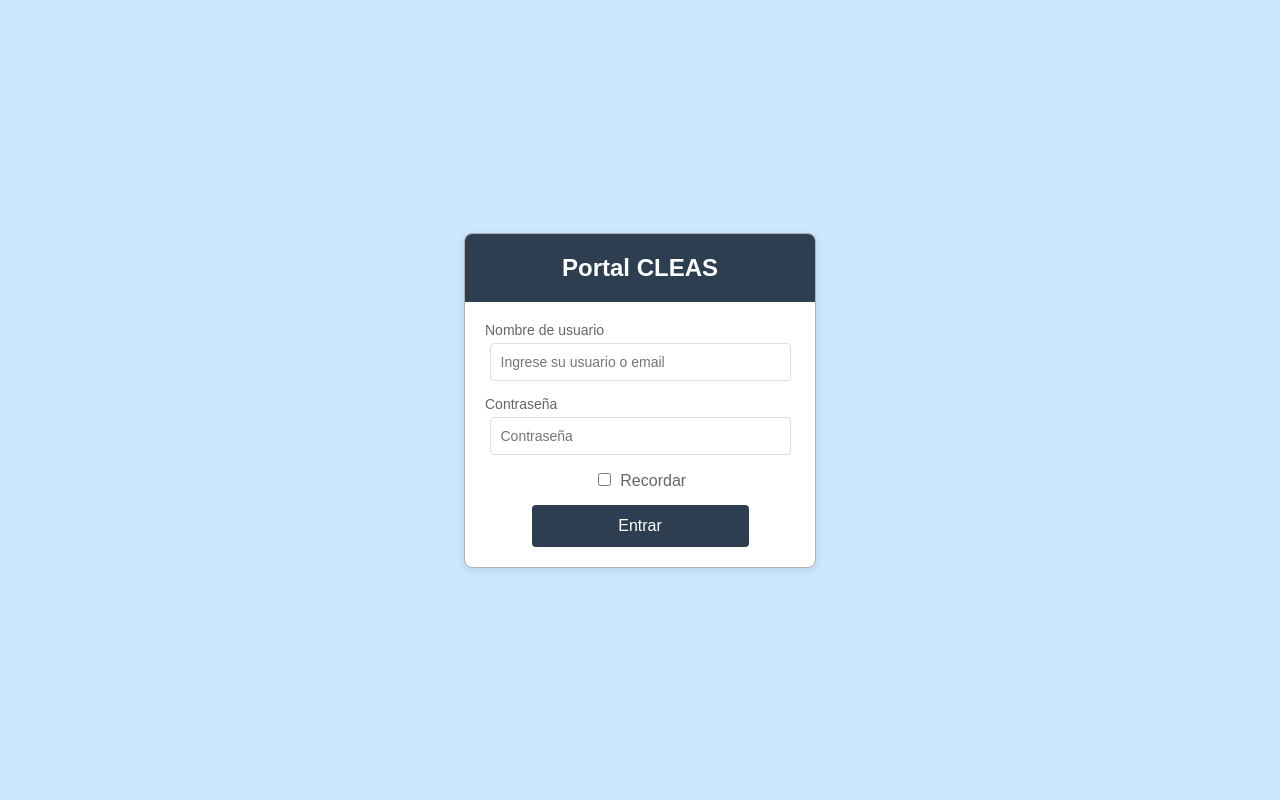
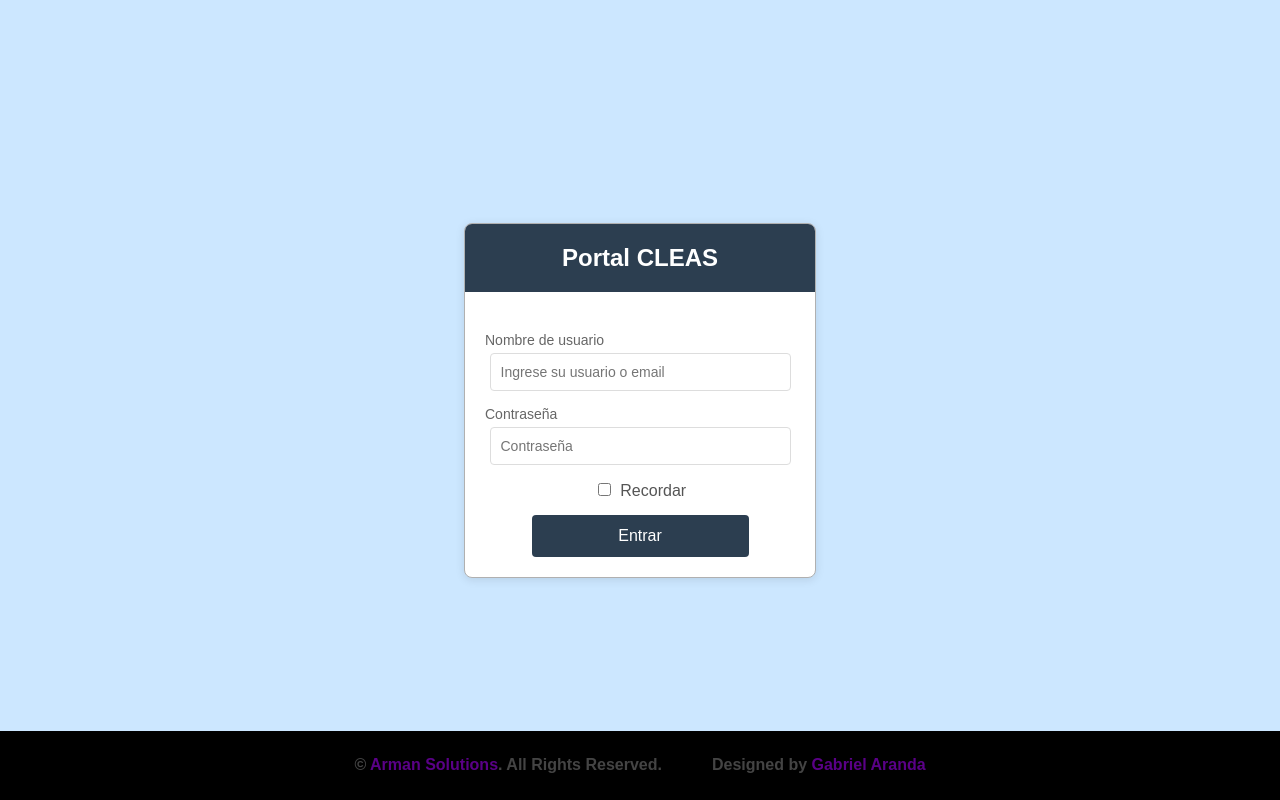
Before and after one commit to gabrielaranda8/ProcesoClean, a Flask app: page /login in a window 1280 px wide. Run offline with Flask 3, Linux system fonts and the light colour scheme.

Commit message:
mejoramos UI

```diff
--- a/docker-compose.yml
+++ b/docker-compose.yml
@@ -6,7 +6,7 @@ services:
       context: .
     container_name: app
     ports:
-      - "5000:5000"
+      - "5050:5050"
     volumes:
       - .:/app
     environment:
--- /dev/null
+++ b/static/css/styles.css
@@ -0,0 +1,161 @@
+body {
+    margin: 0;
+    padding: 0;
+    font-family: Arial, sans-serif;
+    background-color: #cce7ff; /* Fondo celeste */
+    display: flex;
+    justify-content: center;
+    align-items: center;
+    height: 100vh;
+}
+
+/* Estilos para Control de Proceso */
+.container {
+    text-align: center;
+    background-color: #ffffff;
+    padding: 20px 30px;
+    border-radius: 15px;
+    box-shadow: 0px 4px 6px rgba(0, 0, 0, 0.1);
+}
+
+h1 {
+    color: #333;
+}
+
+form {
+    margin-top: 20px;
+}
+
+label {
+    font-size: 16px;
+    color: #555;
+}
+
+input[type="number"] {
+    padding: 10px;
+    font-size: 14px;
+    border: 1px solid #ccc;
+    border-radius: 10px;
+    margin: 10px 0;
+    width: 50%;
+}
+
+button {
+    padding: 10px 20px;
+    font-size: 16px;
+    color: #fff;
+    background-color: #007bff;
+    border: none;
+    border-radius: 20px;
+    cursor: pointer;
+    transition: background-color 0.3s ease;
+}
+
+button:hover {
+    background-color: #5a5a5a; /* Cambiar a gris al pasar el mouse */
+}
+
+p {
+    font-size: 16px;
+    color: #444;
+    margin-top: 15px;
+}
+
+/* Estilos para Login */
+.login-container {
+    background-color: #ffffff;
+    width: 350px;
+    border-radius: 8px;
+    box-shadow: 0 2px 10px rgba(0, 0, 0, 0.1);
+    border: 1px solid #b0b0b0;
+    overflow: hidden;
+}
+
+.header {
+    background-color: #2c3e50;
+    color: white;
+    padding: 20px;
+    text-align: center;
+    font-size: 24px;
+    font-weight: bold;
+}
+
+.form-container {
+    padding: 20px;
+}
+
+.form-group {
+    margin-bottom: 15px;
+    text-align: center;
+}
+
+.form-group label {
+    display: block;
+    margin-bottom: 5px;
+    color: #666;
+    font-size: 14px;
+    text-align: left;
+}
+
+.form-group input[type="text"],
+.form-group input[type="password"] {
+    width: 90%;
+    padding: 10px;
+    border: 1px solid #ddd;
+    border-radius: 4px;
+    font-size: 14px;
+    display: inline-block;
+    margin: 0 auto;
+}
+
+.remember-me {
+    margin: 15px 0;
+    color: #666;
+    text-align: center;
+}
+
+.remember-me input {
+    margin-right: 5px;
+}
+
+button {
+    width: 70%;
+    padding: 12px;
+    background-color: #2c3e50;
+    color: white;
+    border: none;
+    border-radius: 4px;
+    font-size: 16px;
+    cursor: pointer;
+    transition: background-color 0.3s ease;
+    display: block;
+    margin: 0 auto;
+}
+
+button:hover {
+    background-color: #34495e;
+}
+
+.footer {
+    position: absolute;
+    bottom: 0;
+    width: 100%;
+    background-color: #000; /* Fondo negro */
+    color: white;
+    padding: 10px 0;
+    font-weight: bold; /* Texto en negrita */
+    display: flex;
+    justify-content: center; /* Centra los elementos */
+    align-items: center;
+    gap: 50px; /* Espacio entre los elementos */
+}
+
+.footer a {
+    color: #5a0087; /* Púrpura oscuro */
+    font-weight: bold;
+    text-decoration: none;
+}
+
+.footer a:hover {
+    text-decoration: underline; /* Subrayado al pasar el mouse */
+}
--- a/templates/login.html
+++ b/templates/login.html
@@ -4,92 +4,7 @@
     <meta charset="UTF-8">
     <meta name="viewport" content="width=device-width, initial-scale=1.0">
     <title>Inicio de Sesión</title>
-    <style>
-        body {
-            margin: 0;
-            padding: 0;
-            font-family: Arial, sans-serif;
-            background-color: #cce7ff; /* Fondo celeste original */
-            display: flex;
-            justify-content: center;
-            align-items: center;
-            height: 100vh;
-        }
-
-        .login-container {
-            background-color: #ffffff;
-            width: 350px;
-            border-radius: 8px;
-            box-shadow: 0 2px 10px rgba(0, 0, 0, 0.1); /* Mantiene la sombra */
-            border: 1px solid #b0b0b0; /* Borde gris sombreado */
-            overflow: hidden; /* Para que el header no se desborde */
-        }
-
-        .header {
-            background-color: #2c3e50;
-            color: white;
-            padding: 20px;
-            text-align: center;
-            font-size: 24px;
-            font-weight: bold;
-        }
-
-        .form-container {
-            padding: 20px;
-        }
-
-        .form-group {
-            margin-bottom: 15px;
-            text-align: center; /* Centra el contenido del grupo */
-        }
-
-        .form-group label {
-            display: block;
-            margin-bottom: 5px;
-            color: #666;
-            font-size: 14px;
-            text-align: left; /* Mantiene los labels alineados a la izquierda dentro del grupo centrado */
-        }
-
-        .form-group input[type="text"],
-        .form-group input[type="password"] {
-            width: 90%; /* Reduce el ancho para que no ocupe todo el espacio */
-            padding: 10px;
-            border: 1px solid #ddd;
-            border-radius: 4px;
-            font-size: 14px;
-            display: inline-block; /* Permite que el input se centre horizontalmente */
-            margin: 0 auto; /* Centra horizontalmente */
-        }
-
-        .remember-me {
-            margin: 15px 0;
-            color: #666;
-            text-align: center; /* Centra la casilla de recordar */
-        }
-
-        .remember-me input {
-            margin-right: 5px;
-        }
-
-        button {
-            width: 70%; /* Reduce el ancho del botón para que coincida con los inputs */
-            padding: 12px;
-            background-color: #2c3e50;
-            color: white;
-            border: none;
-            border-radius: 4px;
-            font-size: 16px;
-            cursor: pointer;
-            transition: background-color 0.3s ease;
-            display: block; /* Permite centrar el botón */
-            margin: 0 auto; /* Centra horizontalmente el botón */
-        }
-
-        button:hover {
-            background-color: #34495e;
-        }
-    </style>
+    <link rel="stylesheet" href="static/css/styles.css">
 </head>
 <body>
     <div class="login-container">
@@ -112,5 +27,9 @@
             </form>
         </div>
     </div>
+    <div class="footer">
+        <p>&copy; <a href="https://armansolutions.io/">Arman Solutions</a>. All Rights Reserved.</p>
+        <p>Designed by <a href="https://gabrielaranda.com">Gabriel Aranda</a></p>
+    </div>
 </body>
 </html>
```
Also changed, not shown: templates/index.html (+6 -64 lines).
